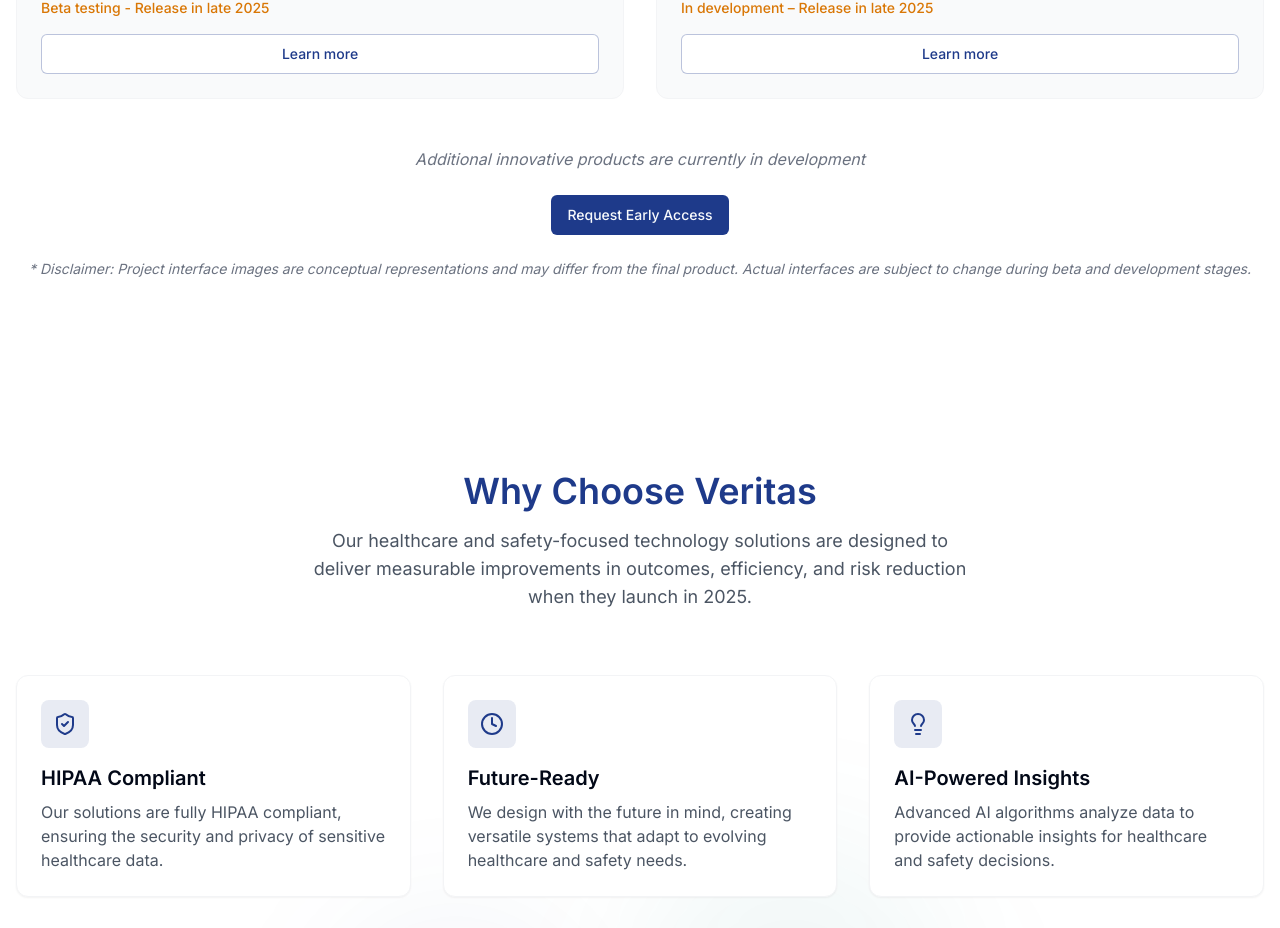
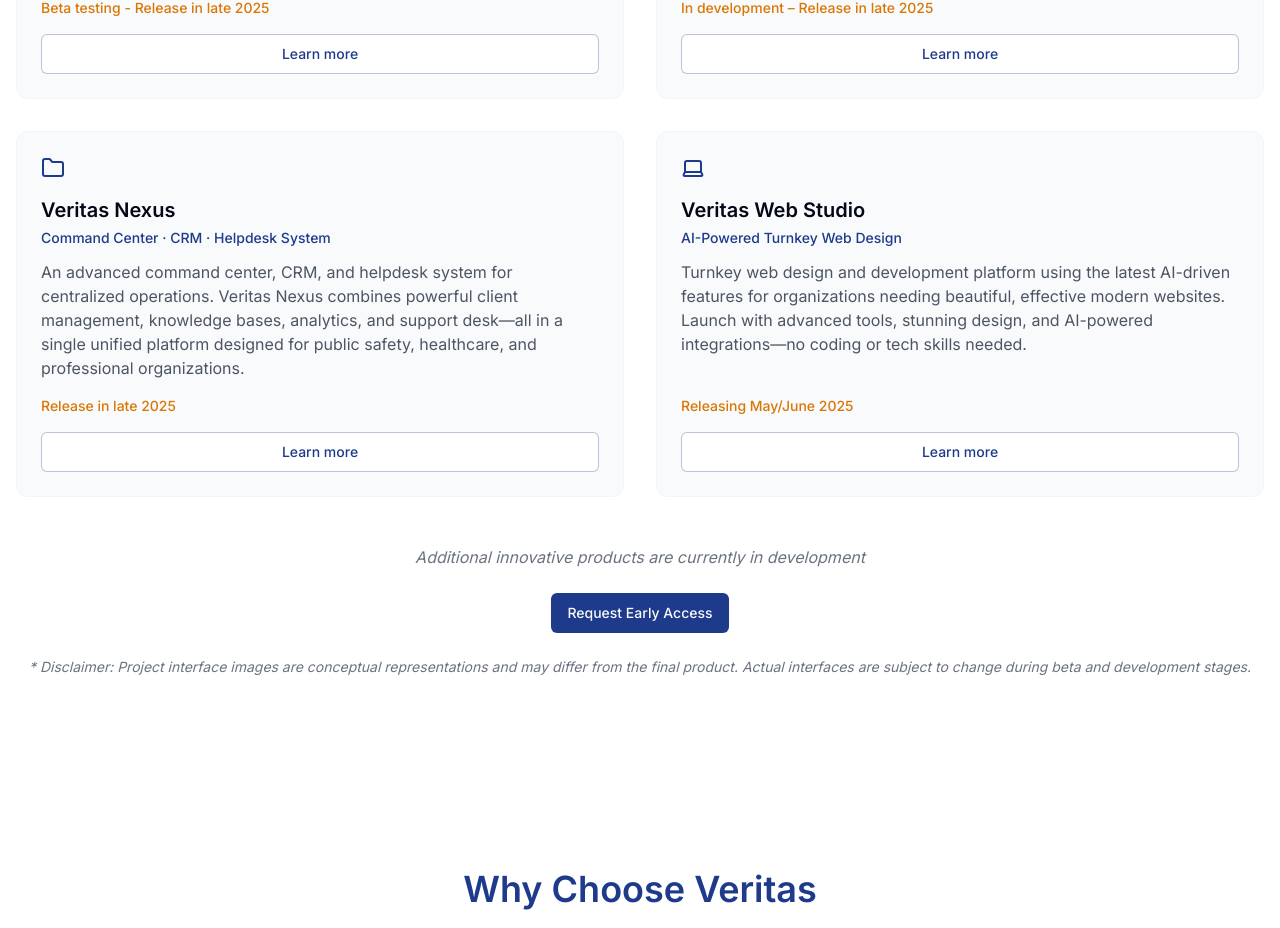
Before and after one commit to Kyleatkins1/veritas-beacon-front, a React (Vite) app: page / in a window 1280 px wide. Shown: the part 3315-4243 px from the top of the page. Built offline with nearby package versions, Linux system fonts and the light colour scheme.

Commit message:
Add new projects
Add Veritas Nexus and Veritas Web Studio to projects section.

```diff
--- a/src/components/sections/ProjectDialog.tsx
+++ b/src/components/sections/ProjectDialog.tsx
@@ -6,6 +6,8 @@ import ProjectDialogNarcTrack from "./dialogs/ProjectDialogNarcTrack";
 import ProjectDialogEventRisk from "./dialogs/ProjectDialogEventRisk";
 import ProjectDialogCertTrack from "./dialogs/ProjectDialogCertTrack";
 import ProjectDialogElevate from "./dialogs/ProjectDialogElevate";
+import ProjectDialogNexus from "./dialogs/ProjectDialogNexus";
+import ProjectDialogWebStudio from "./dialogs/ProjectDialogWebStudio";
 
 interface ProjectDialogProps {
   selectedProject: number | null;
@@ -18,8 +20,9 @@ const ProjectDialog = ({ selectedProject }: ProjectDialogProps) => {
   if (selectedProject === 2) return <ProjectDialogNarcTrack />;
   if (selectedProject === 3) return <ProjectDialogEventRisk />;
   if (selectedProject === 4) return <ProjectDialogCertTrack selectedProject={selectedProject} />;
-  // Elevate is project #5
   if (selectedProject === 5) return <ProjectDialogElevate />;
+  if (selectedProject === 6) return <ProjectDialogNexus />;
+  if (selectedProject === 7) return <ProjectDialogWebStudio />;
   return null;
 };
 
--- /dev/null
+++ b/src/components/sections/dialogs/ProjectDialogNexus.tsx
@@ -0,0 +1,55 @@
+
+import React from "react";
+import { DialogHeader, DialogTitle } from "@/components/ui/dialog";
+import { Carousel, CarouselContent, CarouselItem, CarouselNext, CarouselPrevious } from "@/components/ui/carousel";
+import { projects } from "../projectsData";
+
+const nexusImages = [
+  "/lovable-uploads/dce229ee-0694-42e1-8056-37c94bdda106.png",
+  "/lovable-uploads/4f8403aa-58a6-46c8-8f81-2128e021eb8f.png"
+];
+
+const ProjectDialogNexus = () => (
+  <>
+    <DialogHeader>
+      <DialogTitle className="text-xl font-bold text-veritas-primary">
+        {projects[6].title} – {projects[6].subtitle}
+      </DialogTitle>
+    </DialogHeader>
+    <div className="mt-4">
+      <Carousel className="w-full relative max-w-3xl mx-auto mb-4">
+        <CarouselContent>
+          {nexusImages.map((img, idx) => (
+            <CarouselItem key={idx}>
+              <img
+                src={img}
+                alt={`Veritas Nexus dashboard preview ${idx + 1}`}
+                className="w-full max-h-[500px] object-contain rounded-md shadow-md"
+                draggable={false}
+              />
+            </CarouselItem>
+          ))}
+        </CarouselContent>
+        <CarouselPrevious />
+        <CarouselNext />
+      </Carousel>
+      <div className="space-y-3 mt-4 text-gray-600">
+        <p>
+          <b>Veritas Nexus</b> is an integrated command center, CRM, and helpdesk system for professionals and organizations needing centralized control and top-tier support tools.
+        </p>
+        <ul className="list-disc list-inside">
+          <li>Unified client and ticket management across teams</li>
+          <li>Rich knowledge base and analytics modules</li>
+          <li>Seamless communication and support ticketing</li>
+          <li>Instant insights through customizable dashboards</li>
+          <li>Designed for public safety, healthcare, and enterprise workflows</li>
+        </ul>
+        <span className="inline-block mt-2 text-amber-600 font-medium">
+          Release planned for late 2025
+        </span>
+      </div>
+    </div>
+  </>
+);
+
+export default ProjectDialogNexus;
--- /dev/null
+++ b/src/components/sections/dialogs/ProjectDialogWebStudio.tsx
@@ -0,0 +1,37 @@
+
+import React from "react";
+import { DialogHeader, DialogTitle } from "@/components/ui/dialog";
+import { projects } from "../projectsData";
+
+const ProjectDialogWebStudio = () => (
+  <>
+    <DialogHeader>
+      <DialogTitle className="text-xl font-bold text-veritas-primary">
+        {projects[7].title} – {projects[7].subtitle}
+      </DialogTitle>
+    </DialogHeader>
+    <div className="mt-4">
+      <img
+        src={projects[7].previewImage}
+        alt="Veritas Web Studio screenshot"
+        className="w-full max-h-[400px] object-cover rounded-md shadow-md mb-4"
+      />
+      <div className="space-y-3 text-gray-600">
+        <p>
+          <b>Veritas Web Studio</b> is the easiest way for organizations to launch beautiful and powerful websites, fully powered by the latest in AI technology.
+        </p>
+        <ul className="list-disc list-inside">
+          <li>Modern, responsive turnkey web design—no coding required</li>
+          <li>Advanced analytics & integrations out of the box</li>
+          <li>Custom templates for nonprofits, small businesses, and enterprises</li>
+          <li>Instant publishing, built-in SEO, AI chatbot, and more</li>
+        </ul>
+        <span className="inline-block mt-2 text-amber-600 font-medium">
+          Releasing May/June 2025
+        </span>
+      </div>
+    </div>
+  </>
+);
+
+export default ProjectDialogWebStudio;
--- a/src/components/sections/projectsData.tsx
+++ b/src/components/sections/projectsData.tsx
@@ -1,5 +1,4 @@
-
-import { BarChart3, Activity, Calendar, AlertTriangle, Shield, Laptop } from "lucide-react";
+import { BarChart3, Activity, Calendar, AlertTriangle, Shield, Laptop, Folder } from "lucide-react";
 
 export interface Project {
   icon: JSX.Element;
@@ -66,5 +65,23 @@ export const projects: Project[] = [
       "A next-generation AI-powered platform for professional learning, growth, and upskilling—with advanced course recommendations, progress tracking, and certification management. ",
     status: "In development – Release in late 2025",
     previewImage: "/lovable-uploads/69138c17-cab0-46f0-8cfe-e2170b10f21e.png"
+  },
+  {
+    icon: <Folder size={24} className="text-veritas-primary mb-4" />,
+    title: "Veritas Nexus",
+    subtitle: "Command Center · CRM · Helpdesk System",
+    description:
+      "An advanced command center, CRM, and helpdesk system for centralized operations. Veritas Nexus combines powerful client management, knowledge bases, analytics, and support desk—all in a single unified platform designed for public safety, healthcare, and professional organizations.",
+    status: "Release in late 2025",
+    previewImage: "/lovable-uploads/dce229ee-0694-42e1-8056-37c94bdda106.png"
+  },
+  {
+    icon: <Laptop size={24} className="text-veritas-primary mb-4" />,
+    title: "Veritas Web Studio",
+    subtitle: "AI-Powered Turnkey Web Design",
+    description:
+      "Turnkey web design and development platform using the latest AI-driven features for organizations needing beautiful, effective modern websites. Launch with advanced tools, stunning design, and AI-powered integrations—no coding or tech skills needed.",
+    status: "Releasing May/June 2025",
+    previewImage: "/lovable-uploads/4f8403aa-58a6-46c8-8f81-2128e021eb8f.png"
   }
 ];
```
Also changed, not shown: public/lovable-uploads/4f8403aa-58a6-46c8-8f81-2128e021eb8f.png (added), public/lovable-uploads/dce229ee-0694-42e1-8056-37c94bdda106.png (added).
